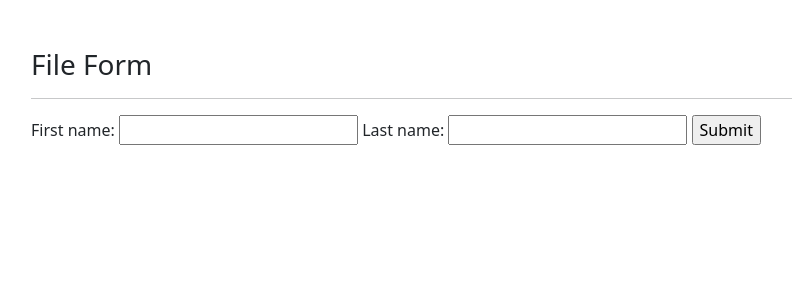
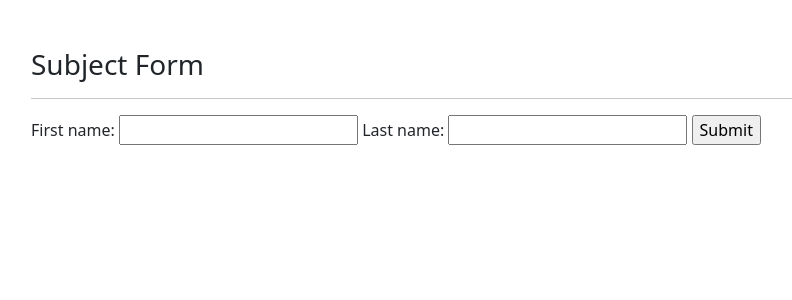
Before and after one commit to mehdi-jg/File_Management_System, a Django app: page / in a window 1280 px wide. Shown: the part 56-356 px from the top of the page, without its empty margins (51-843 px from the left). Run offline with Django 4.2, Linux system fonts and the light colour scheme.

Commit message:
Name Change

```diff
--- a/FileManagementSystem/templates/X/form.html
+++ b/FileManagementSystem/templates/X/form.html
@@ -1,7 +1,7 @@
 {% extends "common.html" %}
 
 {% block contents %}
- <h3>File Form</h3>
+ <h3>Subject Form</h3>
 <hr>
 
 <form action="" method="post">
```
